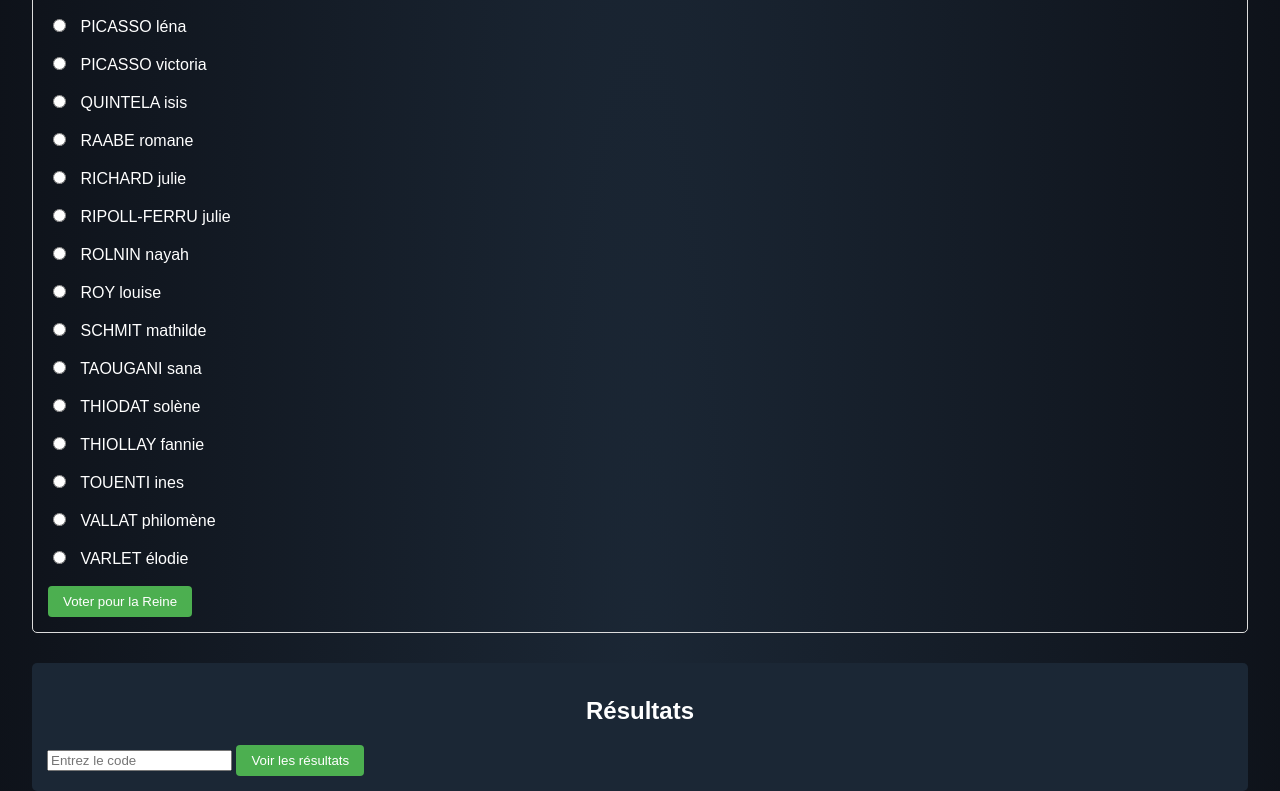
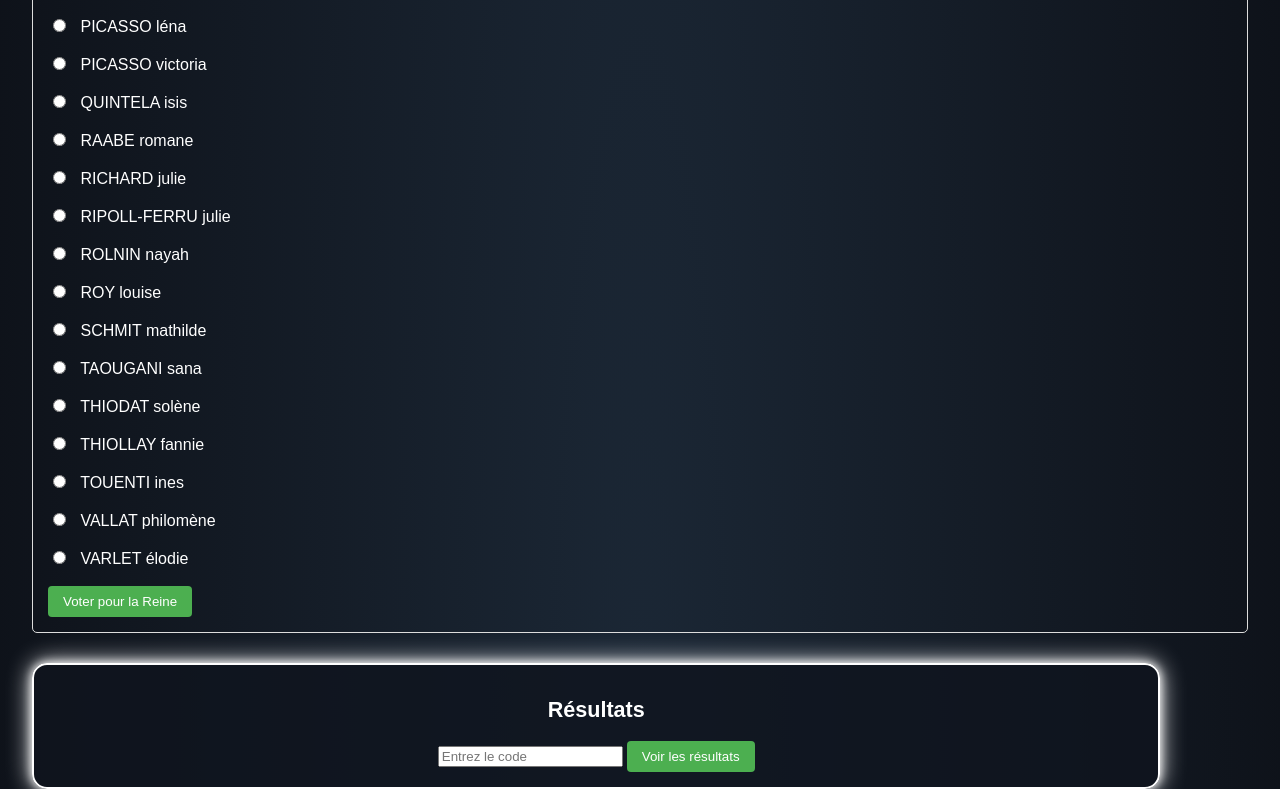
Before and after one commit to BalMonta2026/mon-sondage-vote2, a plain HTML site: page index.html in a window 1280 px wide. Shown: the part 4509-5300 px from the top of the page. Drawn offline with Linux system fonts and the light colour scheme; no server answers.

Commit message:
Update index.html

```diff
--- a/index.html
+++ b/index.html
@@ -41,10 +41,29 @@ text-align: center;
     .results {
         margin-top: 20px;
         padding: 15px;
-        background: #f0f0f0;
         border-radius: 5px;
         z-index: 2;
-                background-color: #1b2735;;
+
+
+
+
+text-align: center;
+
+    border:2px solid white;
+
+    box-shadow:
+        0 0 10px white,
+        0 0 25px white;
+
+    border-radius:15px;
+
+
+backdrop-filter: blur(0px);
+
+    max-width: 90%;
+    font-size: 0.9rem;
+
+background-color: rgba(15, 20, 30, 0.8);
     }
     button {
         padding: 8px 15px;
@@ -330,7 +349,7 @@ noms.forEach(nom => {
 <script src="https://www.gstatic.com/firebasejs/8.10.0/firebase-database.js"></script>
 
 <script>
-  // 🔥 CONFIG FIREBASE (remplace par TES valeurs)
+
 const firebaseConfig = {
   apiKey: "AIzaSyA_rzMF1mKk8J6FETOa5rjrxm8uHcAeJRo",
   authDomain: "bal-2k26.firebaseapp.com",
@@ -341,18 +360,17 @@ const firebaseConfig = {
   appId: "1:817684504280:web:0eb1f7930b1eab6e1541ad"
 };
 
-  // Initialise Firebase
+
   firebase.initializeApp(firebaseConfig);
   const database = firebase.database();
 
-  // 🔐 Mot de passe pour les résultats
   const RESULT_PASSWORD = "SuperBal2026";
 
-  // 📦 Références Firebase
+
   const roiRef = database.ref("votes/roi");
   const reineRef = database.ref("votes/reine");
 
-  // 🔄 Synchronisation des votes en temps réel
+
   let roiVotes = {};
   let reineVotes = {};
 
@@ -382,18 +400,18 @@ document.getElementById("voteRoiForm").addEventListener("submit", function(e) {
 
     const candidate = selected.value;
 
-    // 🔒 Vérifie si déjà voté
+
     if (localStorage.getItem("votedRoi") === "true") {
         alert("Tu as déjà voté pour le Roi !");
         return;
     }
 
-    // 🔥 Ajoute le vote Firebase
+
     roiRef.child(candidate).transaction((current) => {
         return (current || 0) + 1;
     });
 
-    // 🔒 Sauvegarde le vote
+
     localStorage.setItem("votedRoi", "true");
 
     alert("Merci pour ton vote pour le Roi !");
@@ -416,18 +434,18 @@ document.getElementById("voteReineForm").addEventListener("submit", function(e)
 
     const candidate = selected.value;
 
-    // Vérifie si déjà voté
+
     if (localStorage.getItem("votedReine") === "true") {
         alert("Tu as déjà voté pour la Reine !");
         return;
     }
 
-    // 🔥 IMPORTANT : reineRef
+
     reineRef.child(candidate).transaction((current) => {
         return (current || 0) + 1;
     });
 
-    // Sauvegarde locale
+
     localStorage.setItem("votedReine", "true");
 
     alert("Merci pour ton vote pour la Reine !");
@@ -436,7 +454,7 @@ document.getElementById("voteReineForm").addEventListener("submit", function(e)
 });
 
 
-  // 📊 Affichage des résultats
+
 function showResults() {
 
     const code = document.getElementById("accessCode").value;
```
